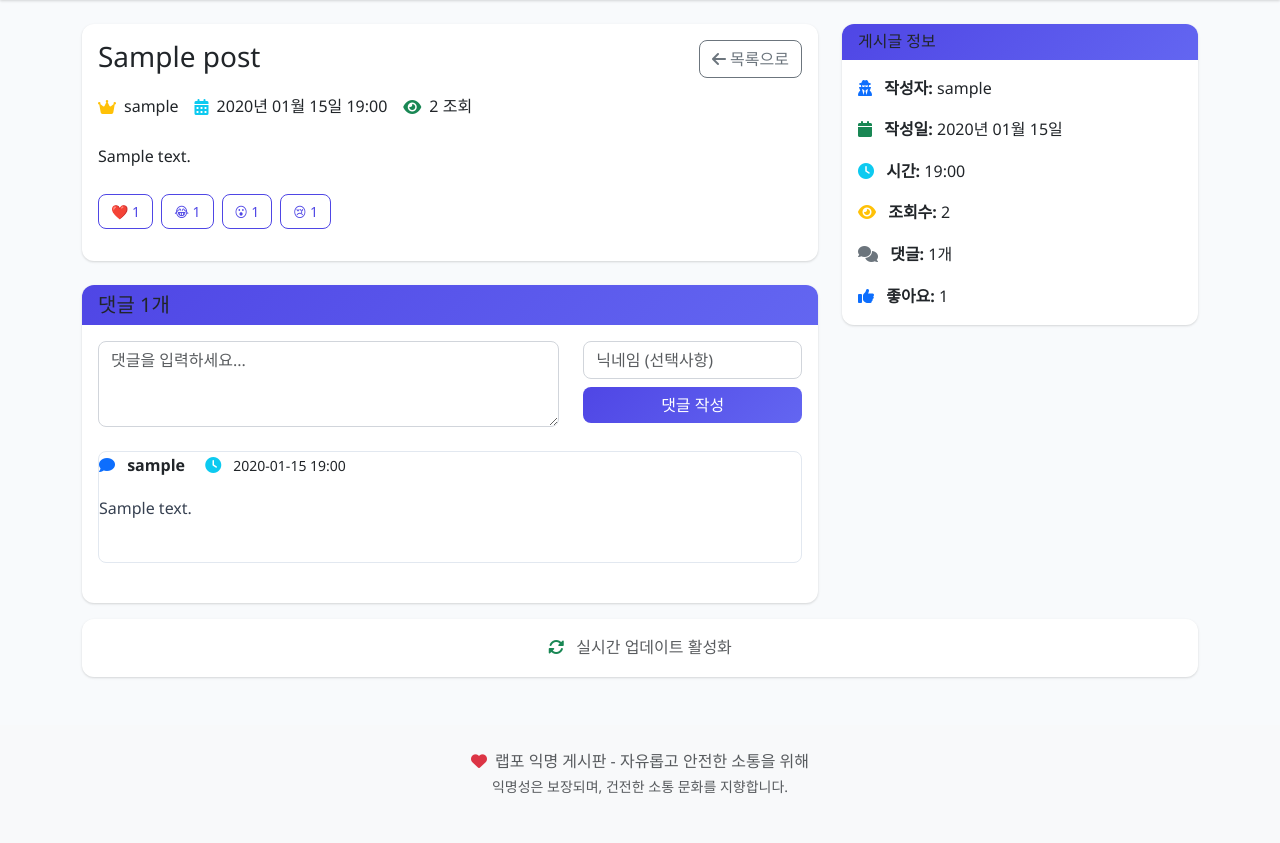
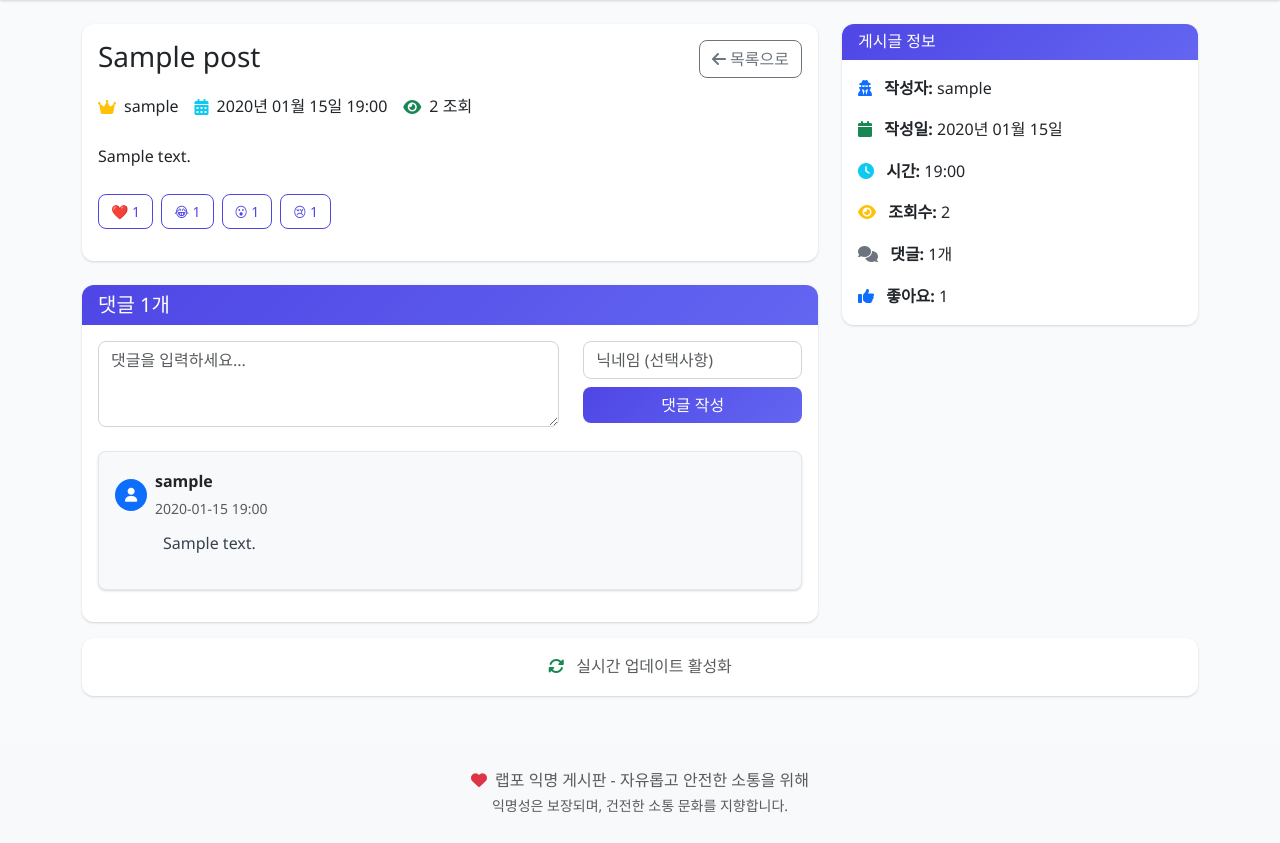
Before and after one commit to Solidlynn/anonymous-board, a Django app: page /post/00000000-0000-0000-0000-000000000001/ in a window 1280 px wide. Shown: the part 65-908 px from the top of the page. Before the commit the page ends 859 px from the top, so only its background shows below. Run offline with Django 5.2, Linux system fonts and the light colour scheme; tables that the repository leaves empty hold one stand-in row (values such as "Sample post").

Commit message:
Fix API endpoint URL and improve comment design
- Fix 404 error by changing '/api/check-updates/' to '/api/updates/'
- Change comment section headers to white text for better visibility
- Redesign comment items with modern card-style layout:
  - Add light background with rounded corners and shadow
  - Include circular user avatar with icon
  - Reduce padding from pb-4 mb-4 to p-3 mb-3 for tighter spacing
  - Improve visual hierarchy with better spacing and alignment

```diff
--- a/static/js/main.js
+++ b/static/js/main.js
@@ -68,7 +68,7 @@ function stopPolling() {
 // 업데이트 확인
 async function checkForUpdates() {
     try {
-        const response = await fetch('/api/check-updates/', {
+        const response = await fetch('/api/updates/', {
             method: 'GET',
             headers: {
                 'Content-Type': 'application/json',
--- a/templates/board/post_detail.html
+++ b/templates/board/post_detail.html
@@ -66,7 +66,7 @@
         <!-- 댓글 섹션 -->
         <div class="card">
             <div class="card-header">
-                <h5 class="mb-0 text-dark">댓글 {{ comments|length }}개</h5>
+                <h5 class="mb-0 text-white">댓글 {{ comments|length }}개</h5>
             </div>
             <div class="card-body">
                 <!-- 댓글 작성 폼 -->
@@ -86,16 +86,19 @@
                 <!-- 댓글 목록 -->
                 <div class="comments-list">
                     {% for comment in comments %}
-                    <div class="comment-item border-bottom pb-4 mb-4">
-                        <div class="d-flex justify-content-between align-items-start">
-                            <div class="comment-content flex-grow-1">
-                                <div class="comment-meta mb-2">
-                                    <i class="fas fa-comment me-2 text-primary"></i>
-                                    <strong class="text-dark">{{ comment.author_nickname }}</strong>
-                                    <i class="fas fa-clock ms-3 me-1 text-info"></i>
-                                    <small class="text-dark ms-1">{{ comment.created_at|date:"Y-m-d H:i" }}</small>
+                    <div class="comment-item bg-light rounded-3 p-3 mb-3 shadow-sm">
+                        <div class="comment-content">
+                            <div class="comment-meta mb-2 d-flex align-items-center">
+                                <div class="bg-primary rounded-circle d-flex align-items-center justify-content-center me-2" style="width: 32px; height: 32px;">
+                                    <i class="fas fa-user text-white" style="font-size: 14px;"></i>
                                 </div>
-                                <p class="mb-3 text-dark">{{ comment.content|linebreaks }}</p>
+                                <div>
+                                    <strong class="text-dark d-block">{{ comment.author_nickname }}</strong>
+                                    <small class="text-muted">{{ comment.created_at|date:"Y-m-d H:i" }}</small>
+                                </div>
+                            </div>
+                            <div class="comment-text ps-5">
+                                <p class="mb-0 text-dark">{{ comment.content|linebreaks }}</p>
                             </div>
                         </div>
                     </div>
@@ -112,7 +115,7 @@
         <div class="position-sticky" style="top: 20px;">
             <div class="card">
                 <div class="card-header">
-                    <h6 class="mb-0">게시글 정보</h6>
+                    <h6 class="mb-0 text-white">게시글 정보</h6>
                 </div>
                 <div class="card-body">
                     <div class="info-item mb-3">
```
